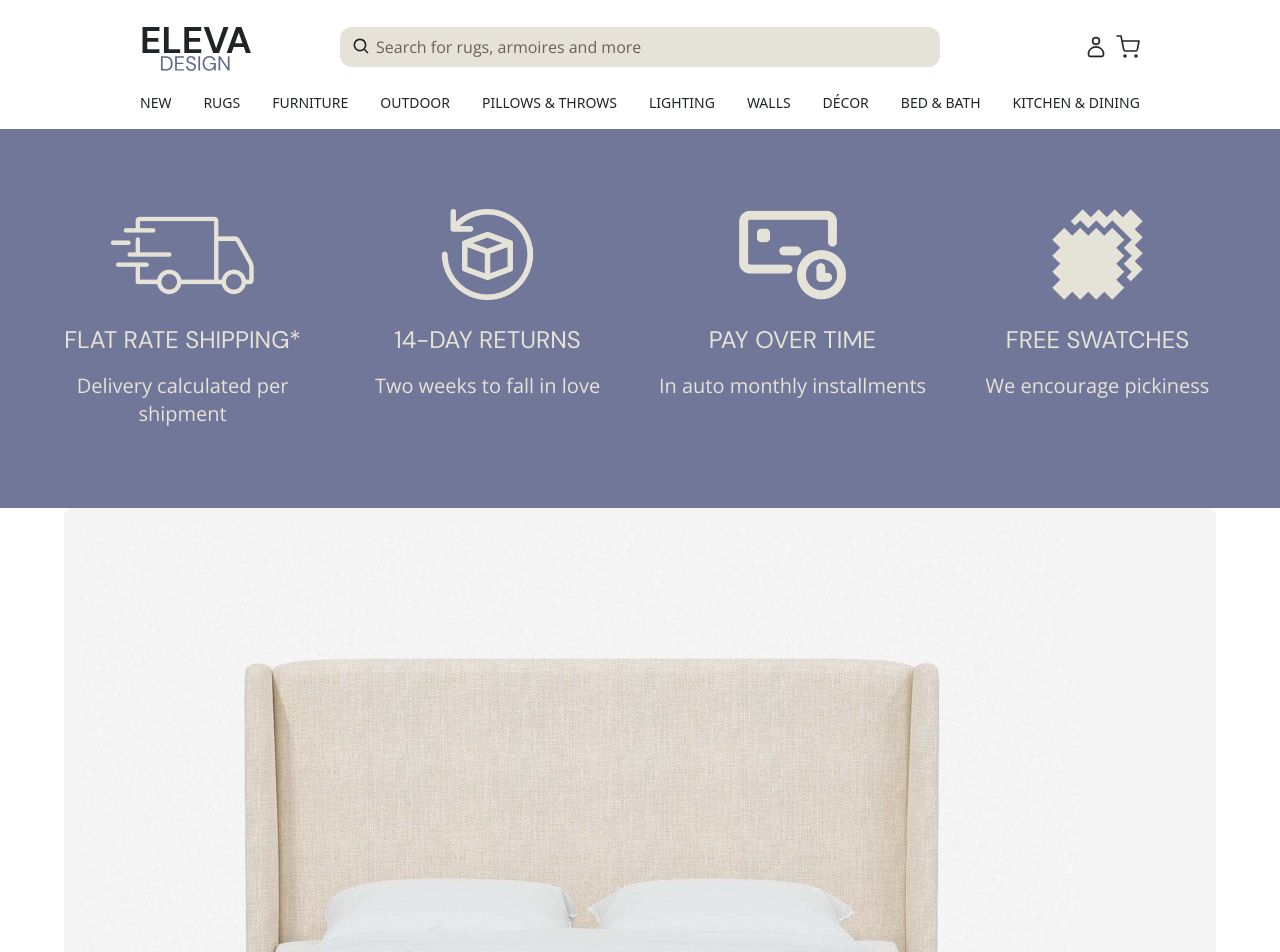
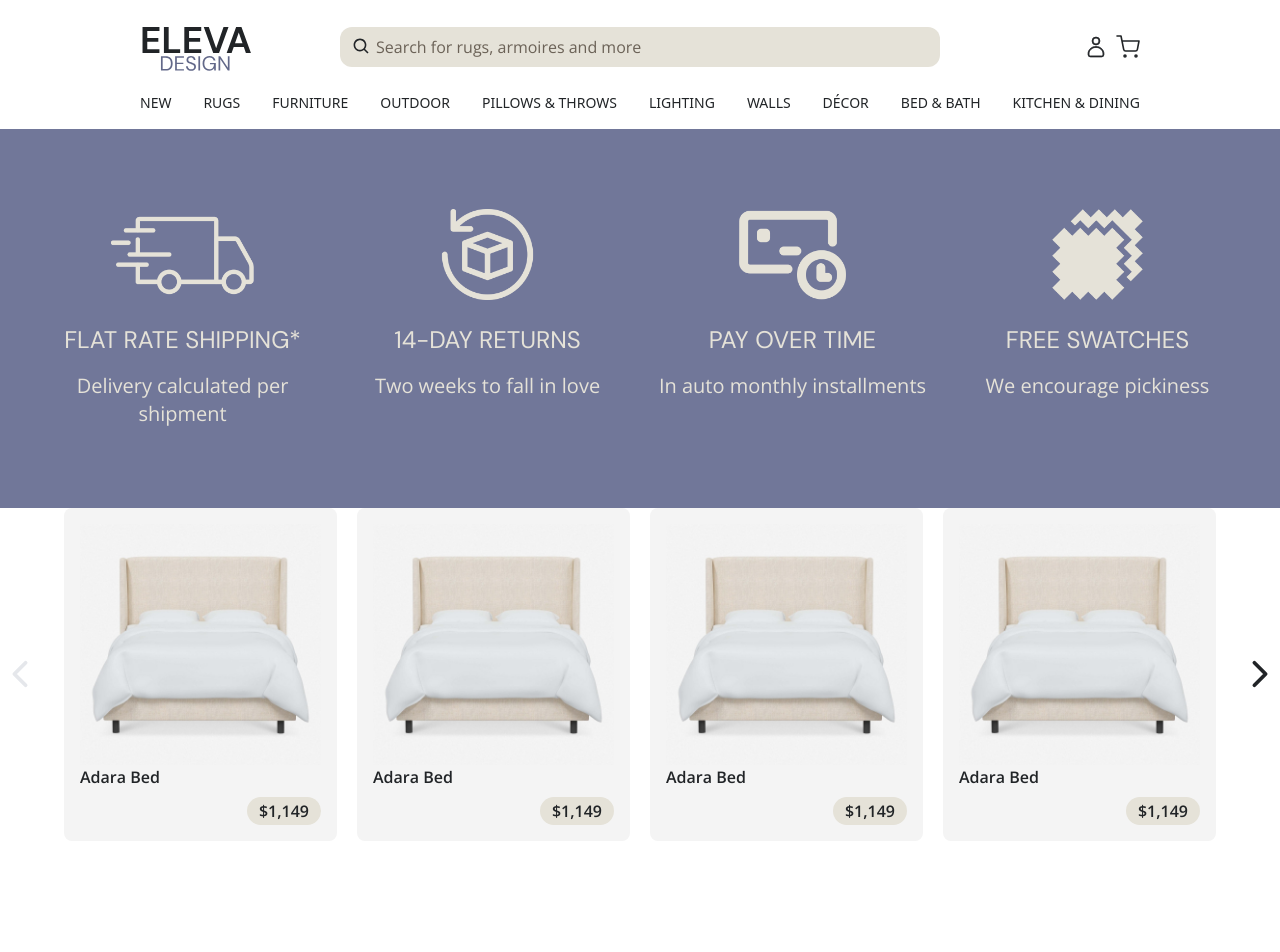
Before and after one commit to ArkadiuszIrlik/furniture-store, a React (Vite) app: page / in a window 1280 px wide. Shown: the top 952 px of the page. After the commit the page ends 841 px from the top, so only its background shows below. Built offline with nearby package versions, Linux system fonts and the light colour scheme.

Commit message:
Fix swiper not working correctly
Turns out when using Swiper with React, it's necessary to initialize
the swiper variable as part of a useEffect hook on component mount.

```diff
--- a/src/components/RecommendedCarousel.tsx
+++ b/src/components/RecommendedCarousel.tsx
@@ -1,4 +1,5 @@
 import resolveConfig from 'tailwindcss/resolveConfig';
+import { useEffect } from 'react';
 import { IoChevronForward, IoChevronBack } from 'react-icons/io5';
 import { IconContext } from 'react-icons';
 import { Swiper, Navigation, Pagination } from 'swiper';
@@ -18,7 +19,8 @@ function RecommendedCarousel() {
 
   const productList: any[] = [...Array(12)];
 
-  const swiper = new Swiper('.swiper', {
+  useEffect(() => {
+    const swiperRecommended = new Swiper('.swiper-recommended', {
       direction: 'horizontal',
       loop: false,
       speed: 600,
@@ -29,8 +31,8 @@ function RecommendedCarousel() {
       },
 
       navigation: {
-      nextEl: '.swiper-button-next',
-      prevEl: '.swiper-button-prev',
+        nextEl: '.swiper-recommended-button-next',
+        prevEl: '.swiper-recommended-button-prev',
       },
       slidesPerView: 1,
       spaceBetween: 10,
@@ -46,10 +48,11 @@ function RecommendedCarousel() {
       },
       modules: [Navigation, Pagination],
     });
+  }, []);
 
   return (
     <div className="flex items-center">
-      <div className="swiper-button-prev">
+      <div className="swiper-recommended-button-prev">
         <IconContext.Provider
           value={{
             style: {
@@ -61,7 +64,7 @@ function RecommendedCarousel() {
           <IoChevronBack />
         </IconContext.Provider>
       </div>
-      <div className="swiper w-[90%]">
+      <div className="swiper swiper-recommended w-[90%]">
         <div className="swiper-wrapper">
           {productList.map((product, index) => {
             return (
@@ -72,7 +75,7 @@ function RecommendedCarousel() {
           })}
         </div>
       </div>
-      <div className="swiper-button-next">
+      <div className="swiper-recommended-button-next">
         <IconContext.Provider
           value={{
             style: { strokeWidth: '0.05rem' },
```
Lines whose indentation alone changed are shown as unchanged.
